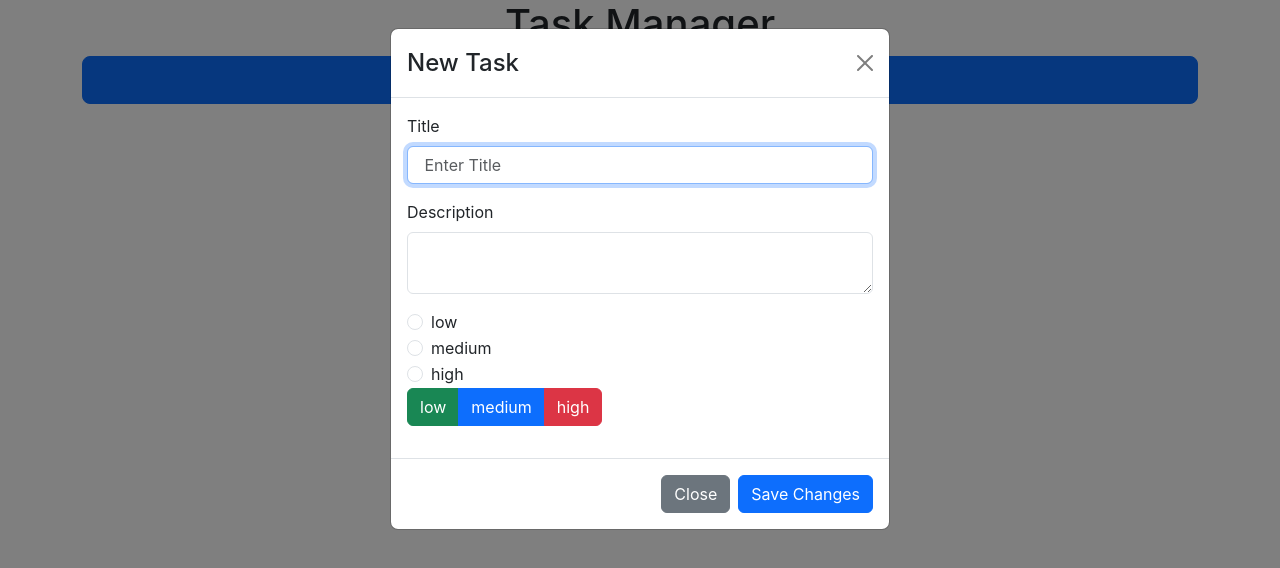
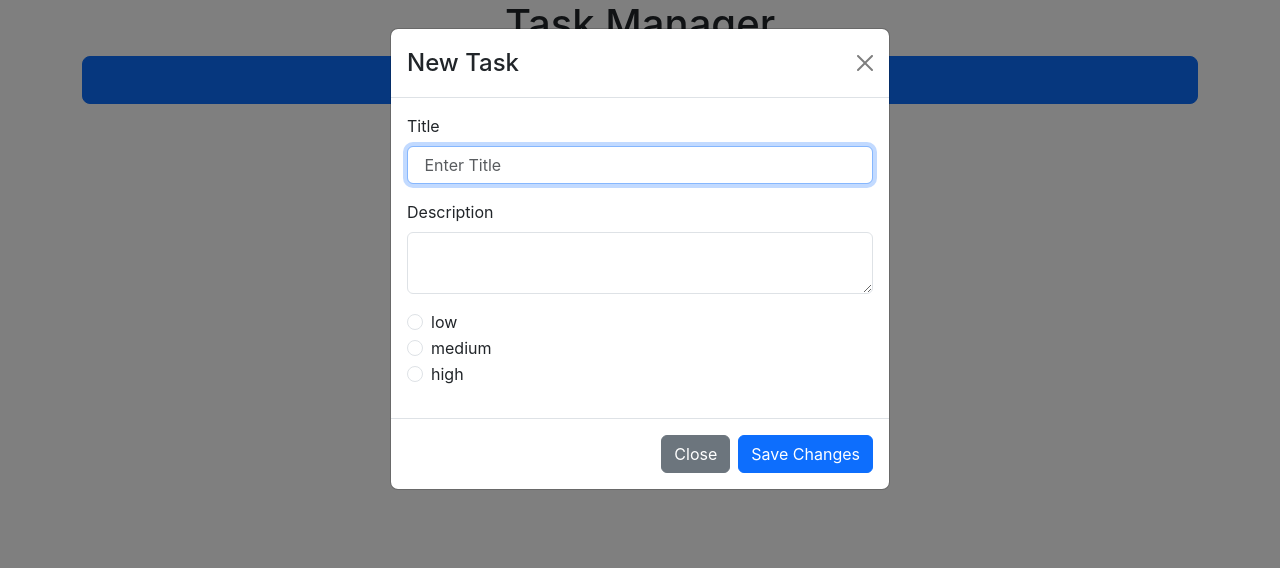
Before and after one commit to Anuththiga/Task-Management-App, a React (Create React App) app: page / in a window 1280 px wide. Both pictures are taken after a click on the button "Add Task". Shown: the top 568 px of the page. Built offline with nearby package versions, Linux system fonts and the light colour scheme; the HTML template or start-up script is replaced by a standard one.

Commit message:
urgency radio button

```diff
--- a/src/components/Header.js
+++ b/src/components/Header.js
@@ -3,37 +3,38 @@ import React, { useState, useEffect } from 'react'
 import Modal from 'react-bootstrap/Modal';
 import Form from 'react-bootstrap/Form';
 import Button from 'react-bootstrap/Button';
-import { FormGroup, InputGroup } from 'react-bootstrap';
 
 function Header() {
   const [openModal,setOpenModal] = useState(false);
   const [tasks,setTasks] = useState([]);
-  const [checked, setChecked] = useState(false);
+  const [urgency, setUrgency] = useState("low");
+  const [status, setStatus] = useState("Backlog");
+
 
   useEffect(()=>{
     setTasksToLocalStorage(tasks)
   },[tasks])
-
 
   function handleSubmit(e) {
     e.preventDefault();
 
     let newTask = {
       title: e.target.title.value,
-      description: e.target.description.value
+      description: e.target.description.value,
+      urgency: urgency,
+      status: status
     };
-
 
     let updatedTask = [...tasks, newTask];
     setTasks(updatedTask);
-    console.log(tasks)
+
     setOpenModal(false);
 
   }
+
   function setTasksToLocalStorage(tasks) {
     localStorage.setItem("tasks", JSON.stringify(tasks));
   }
-
 
   return (
     <div>
@@ -61,31 +62,26 @@ function Header() {
               <Form.Label>Description</Form.Label>
               <Form.Control as="textarea" rows={2} name='description'/>
             </Form.Group>
-            {/* <Form.Group> */}
+            <Form.Group className="mb-3" controlId='urgency'>
               <Form.Check
                 type= "radio"
-                name= "low"
+                name= "urgency"
                 label= "low"
-                // checked= {checked}
-                btn btnColor='secondary'
+                onChange={(e) => setUrgency("low")}
               />
               <Form.Check
                 type="radio"
-                name="medium"
+                name= "urgency"
                 label= "medium"
+                onChange={(e) => setUrgency("medium")}
               />
               <Form.Check
                 type="radio"
-                name="high"
+                name= "urgency"
                 label= "high"
+                onChange={(e) => setUrgency("high")}
               />
-            {/* </Form.Group> */}
-            <InputGroup className="mb-3" >
-              <Button variant="success">low</Button>
-              <Button variant="primary">medium</Button>
-              <Button variant="danger">high</Button>
-            </InputGroup>
-
+            </Form.Group>
           </Form>
         </Modal.Body>
         <Modal.Footer>
```
